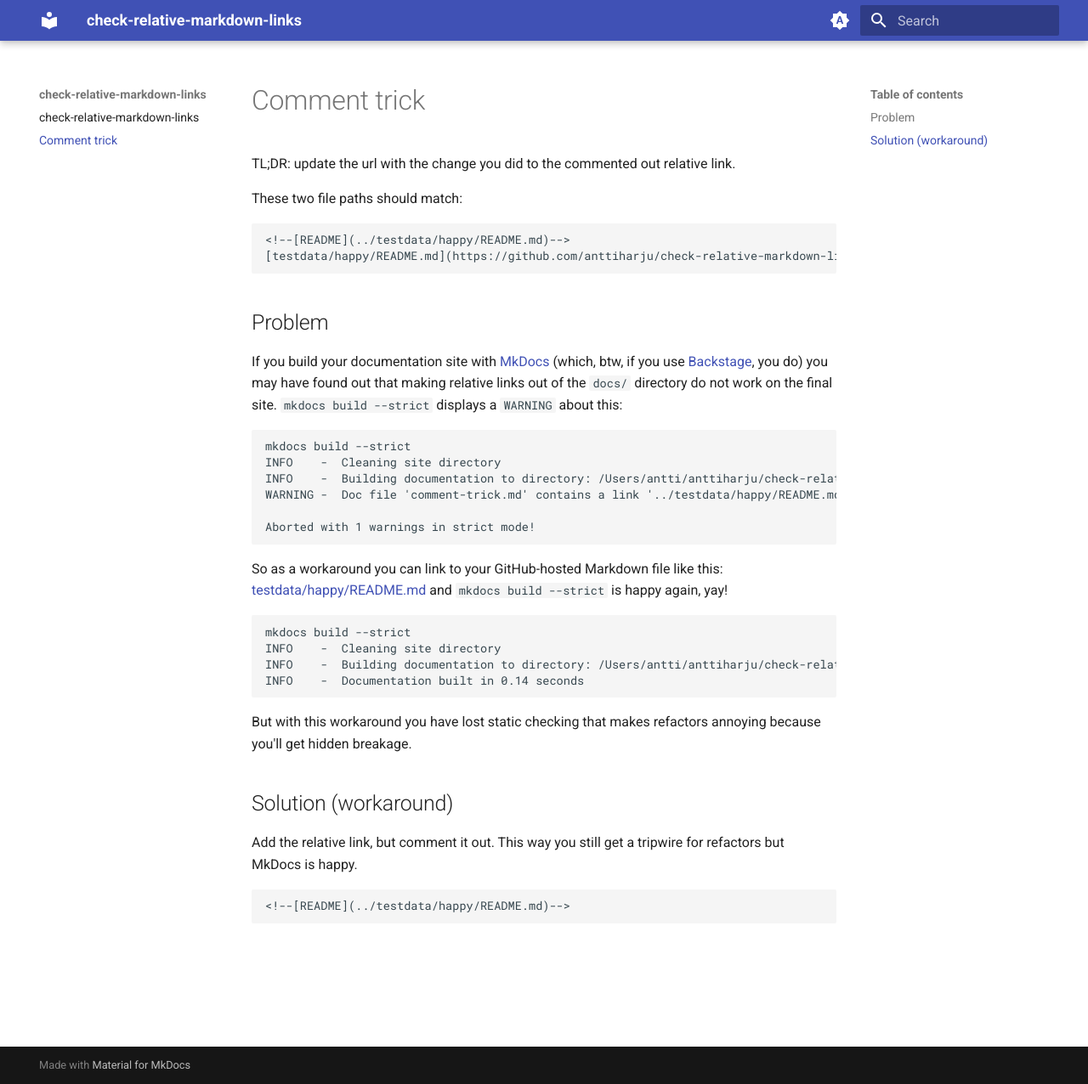
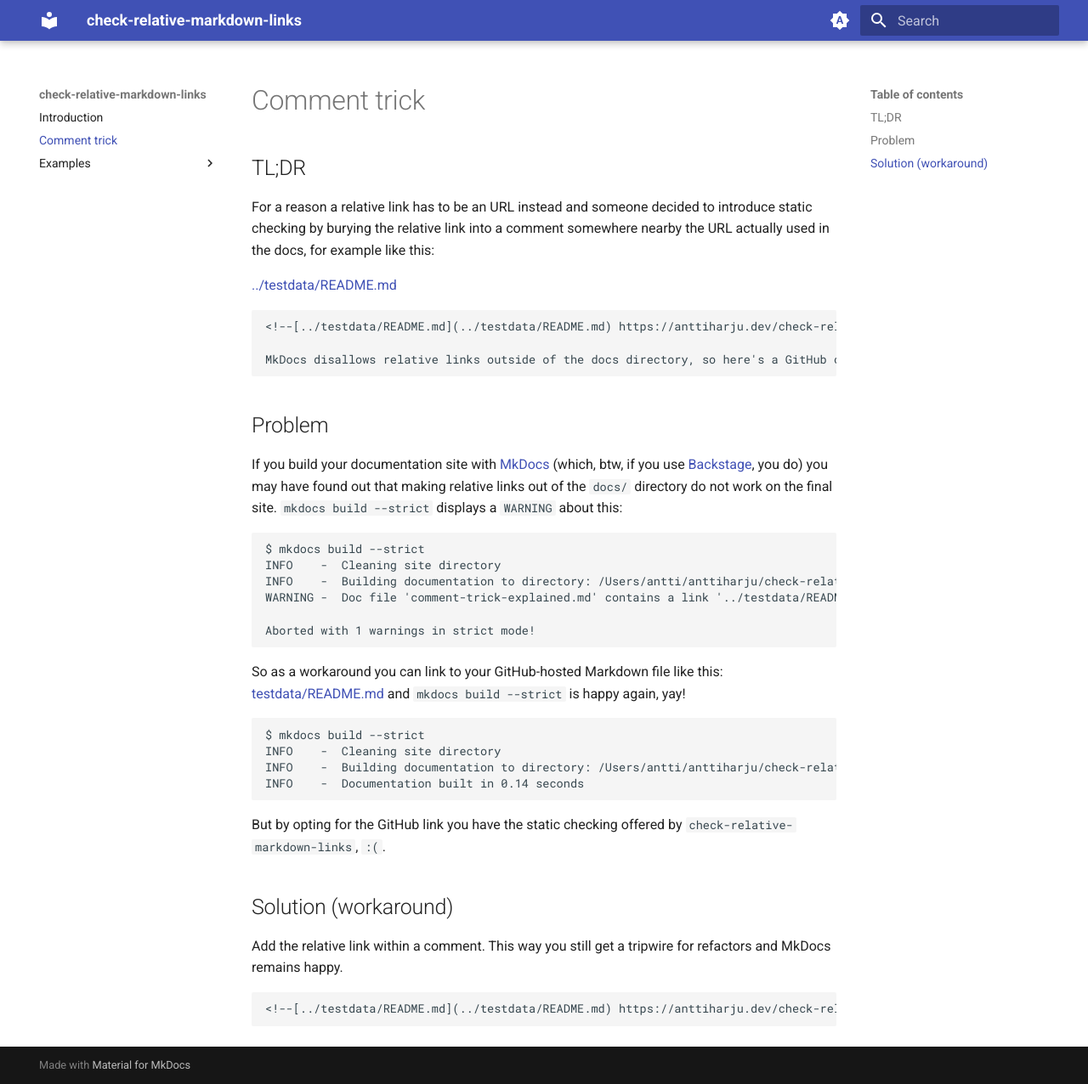
Before and after one commit to anttiharju/relcheck, an MkDocs documentation site: the page built from docs/comment-trick-explained.md, in a window 1280 px wide and 1276 px high. Shown: the whole window at 85% size. Built offline with MkDocs 1.6.1 and Material for MkDocs 9.7.7, drawn with Linux system fonts in a browser that asks for light colours.

Commit message:
Tests are documentation, literally

````diff
--- a/docs/comment-trick-explained.md
+++ b/docs/comment-trick-explained.md
@@ -1,12 +1,15 @@
 # Comment trick
 
-TL;DR: update the url with the change you did to the commented out relative link.
+## TL;DR
 
-These two file paths should match:
+For a reason a relative link has to be an URL instead and someone decided to introduce static checking by burying the relative link into a comment somewhere nearby the URL actually used in the docs, for example like this:
 
-```
-<!--[README](../testdata/happy/README.md)-->
-[testdata/happy/README.md](https://github.com/anttiharju/check-relative-markdown-links/blob/HEAD/testdata/happy/README.md)
+[../testdata/README.md](../testdata/README.md)
+
+```md
+<!--[../testdata/README.md](../testdata/README.md) https://anttiharju.dev/check-relative-markdown-links/comment-trick-explained-->
+
+MkDocs disallows relative links outside of the docs directory, so here's a GitHub one instead: https://github.com/anttiharju/check-relative-markdown-links/blob/HEAD/testdata/README.md
 ```
 
 ## Problem
@@ -14,31 +17,31 @@ These two file paths should match:
 If you build your documentation site with [MkDocs](https://www.mkdocs.org) (which, btw, if you use [Backstage](https://backstage.io), you do) you may have found out that making relative links out of the `docs/` directory do not work on the final site. `mkdocs build --strict` displays a `WARNING` about this:
 
 ```sh
-mkdocs build --strict
+$ mkdocs build --strict
 INFO    -  Cleaning site directory
 INFO    -  Building documentation to directory: /Users/antti/anttiharju/check-relative-markdown-links/site
-WARNING -  Doc file 'comment-trick.md' contains a link '../testdata/happy/README.md', but the target is not found among documentation files.
+WARNING -  Doc file 'comment-trick-explained.md' contains a link '../testdata/README.md', but the target is not found among documentation files.
 
 Aborted with 1 warnings in strict mode!
 ```
 
-<!--[README](../testdata/happy/README.md)-->
+<!--[testdata/README.md](../testdata/README.md) https://anttiharju.dev/check-relative-markdown-links/comment-trick-explained-->
 
-So as a workaround you can link to your GitHub-hosted Markdown file like this: [testdata/happy/README.md](https://github.com/anttiharju/check-relative-markdown-links/blob/HEAD/testdata/happy/README.md) and `mkdocs build --strict` is happy again, yay!
+So as a workaround you can link to your GitHub-hosted Markdown file like this: [testdata/README.md](https://github.com/anttiharju/check-relative-markdown-links/blob/HEAD/testdata/README.md) and `mkdocs build --strict` is happy again, yay!
 
-```
-mkdocs build --strict
+```sh
+$ mkdocs build --strict
 INFO    -  Cleaning site directory
 INFO    -  Building documentation to directory: /Users/antti/anttiharju/check-relative-markdown-links/site
 INFO    -  Documentation built in 0.14 seconds
 ```
 
-But with this workaround you have lost static checking that makes refactors annoying because you'll get hidden breakage.
+But by opting for the GitHub link you have the static checking offered by `check-relative-markdown-links`, `:(`.
 
 ## Solution (workaround)
 
-Add the relative link, but comment it out. This way you still get a tripwire for refactors but MkDocs is happy.
+Add the relative link within a comment. This way you still get a tripwire for refactors and MkDocs remains happy.
 
+```md
+<!--[../testdata/README.md](../testdata/README.md) https://anttiharju.dev/check-relative-markdown-links/comment-trick-explained-->
 ```
-<!--[README](../testdata/happy/README.md)-->
-```
````
Also changed, not shown: docs/README.md (+5 -1 lines), docs/examples/issues caught.markdown (added, +21 -0 lines), docs/examples/valid-use.md (added, +32 -0 lines), testdata/README.md (added, +3 -0 lines), testdata/happy/README.md (deleted, +0 -21 lines), testdata/happy/anchors.md (deleted, +0 -11 lines), testdata/happy/s p a c e s.md (deleted), 8 other files.
